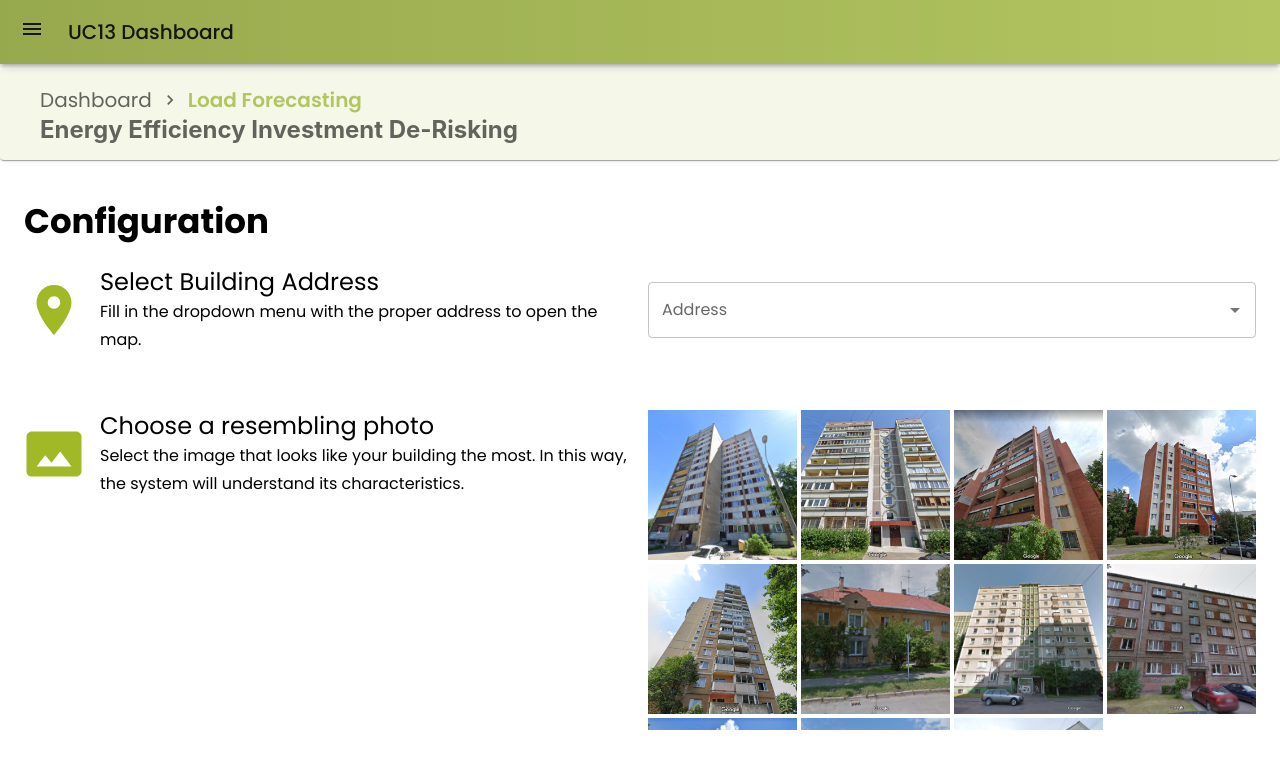
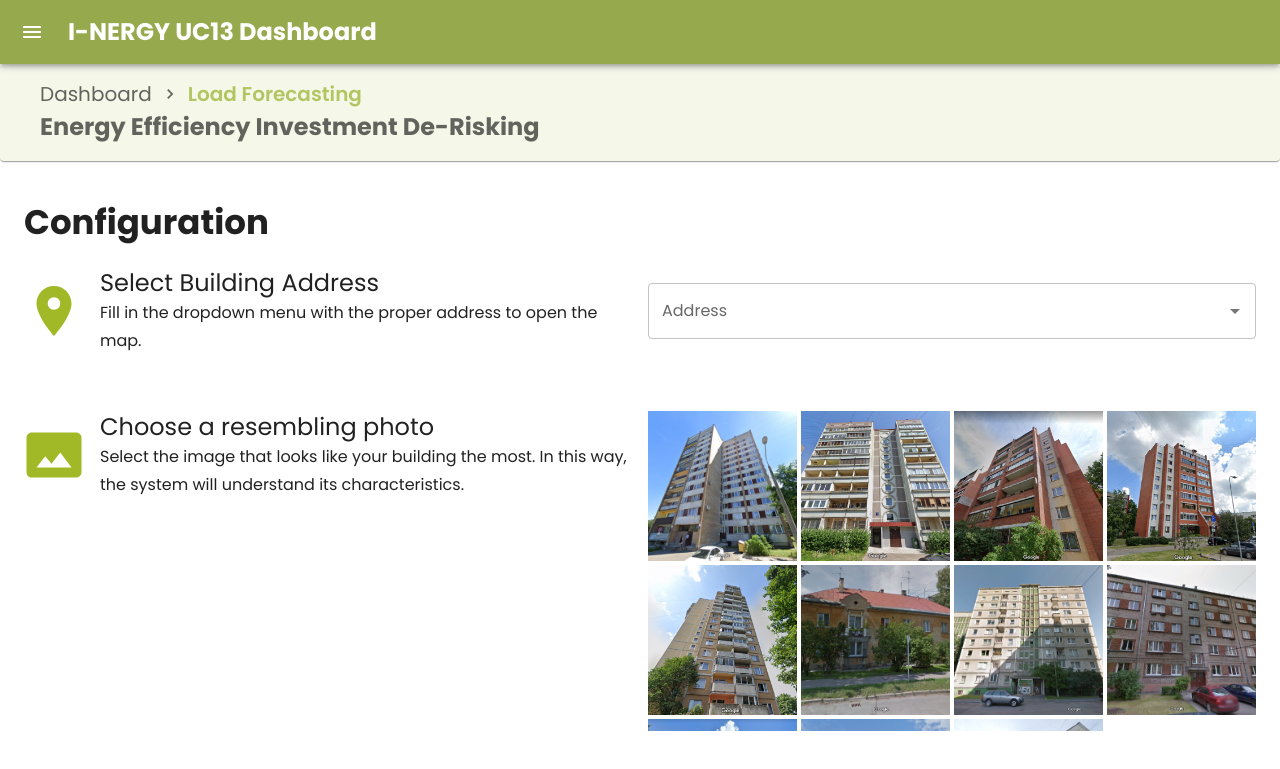
Before and after one commit to I-NERGY/EEI_Service_frontend, a React (Create React App) app: page /servicePath in a window 1280 px wide. Shown: the top 769 px of the page. Built offline with nearby package versions, Linux system fonts and the light colour scheme.

Commit message:
Layout.tsx various fixes, Breadcrumb.tsx minors

```diff
--- a/src/components/layout/Breadcrumb.tsx
+++ b/src/components/layout/Breadcrumb.tsx
@@ -20,7 +20,7 @@ const Breadcrumb = ({breadcrumbs, welcome_msg}: Props) => {
             pb: 2,
             // pt: {xs: 5, md: 1},
             backgroundColor: '#F5F8E9',
-            marginTop: '-18px',
+            // marginTop: '-18px',
             position: 'sticky'
         }}>
             <Stack spacing={2}>
--- a/src/components/layout/Layout.tsx
+++ b/src/components/layout/Layout.tsx
@@ -1,62 +1,55 @@
 import React, {ReactNode} from 'react';
+import {useNavigate, useLocation} from "react-router-dom";
 import {styled, useTheme} from '@mui/material/styles';
-import {useNavigate, useLocation} from "react-router-dom";
 
-import AppBar from '@mui/material/AppBar';
 import Box from '@mui/material/Box';
+import Drawer from '@mui/material/Drawer';
+import CssBaseline from '@mui/material/CssBaseline';
+import MuiAppBar, {AppBarProps as MuiAppBarProps} from '@mui/material/AppBar';
+import Toolbar from '@mui/material/Toolbar';
+import List from '@mui/material/List';
+import Typography from '@mui/material/Typography';
 import Divider from '@mui/material/Divider';
-import Drawer from '@mui/material/Drawer';
 import IconButton from '@mui/material/IconButton';
-import List from '@mui/material/List';
 import ListItem from '@mui/material/ListItem';
 import ListItemButton from '@mui/material/ListItemButton';
 import ListItemIcon from '@mui/material/ListItemIcon';
 import ListItemText from '@mui/material/ListItemText';
+
+import HomeOutlinedIcon from '@mui/icons-material/HomeOutlined';
+import SettingsOutlinedIcon from '@mui/icons-material/SettingsOutlined';
 import MenuIcon from '@mui/icons-material/Menu';
-import Toolbar from '@mui/material/Toolbar';
-import Typography from '@mui/material/Typography';
-
 import ChevronLeftIcon from '@mui/icons-material/ChevronLeft';
 import ChevronRightIcon from '@mui/icons-material/ChevronRight';
-import HomeOutlinedIcon from '@mui/icons-material/HomeOutlined';
-import SettingsOutlinedIcon from '@mui/icons-material/SettingsOutlined';
-import FooterContent from "./FooterContent";
-import MuiAppBar, {AppBarProps as MuiAppBarProps} from '@mui/material/AppBar';
 
 const drawerWidth = 260;
 
-interface Props {
-    children?: ReactNode
-}
-
-export default function Layout({children}: Props) {
-    const navigate = useNavigate()
-    const location = useLocation()
-    const theme = useTheme();
-    const [mobileOpen, setMobileOpen] = React.useState(false);
-
-    const Main = styled('main', {shouldForwardProp: (prop) => prop !== 'open'})(({theme}) => ({
-        flexGrow: 1, // padding: theme.spacing(3),
-        paddingTop: theme.spacing(3), paddingBottom: theme.spacing(3), transition: theme.transitions.create('margin', {
-            easing: theme.transitions.easing.sharp, duration: theme.transitions.duration.leavingScreen,
-        }), marginLeft: `0px`, ...(mobileOpen && {
+const Main = styled('main', {shouldForwardProp: (prop) => prop !== 'open'})<{
+    open?: boolean;
+}>(({theme, open}) => ({
+    flexGrow: 1,
+    // padding: theme.spacing(3),
     transition: theme.transitions.create('margin', {
-                easing: theme.transitions.easing.easeOut, duration: theme.transitions.duration.enteringScreen,
-            }), marginLeft: drawerWidth,
+        easing: theme.transitions.easing.sharp,
+        duration: theme.transitions.duration.leavingScreen,
     }),
-    }),);
-    const DrawerHeader = styled('div')(({theme}) => ({
-        display: 'flex', alignItems: 'center', padding: theme.spacing(0, 1), // necessary for content to be below app bar
-        ...theme.mixins.toolbar, minHeight: '40px !important', justifyContent: 'flex-end',
+    marginLeft: `-${drawerWidth}px`,
+    ...(open && {
+        transition: theme.transitions.create('margin', {
+            easing: theme.transitions.easing.easeOut,
+            duration: theme.transitions.duration.enteringScreen,
+        }),
+        marginLeft: 0,
+    }),
 }));
 
-    interface FooterProps extends MuiAppBarProps {
+interface AppBarProps extends MuiAppBarProps {
     open?: boolean;
 }
 
-    const Footer = styled(MuiAppBar, {
+const AppBar = styled(MuiAppBar, {
     shouldForwardProp: (prop) => prop !== 'open',
-    })<FooterProps>(({theme, open}) => ({
+})<AppBarProps>(({theme, open}) => ({
     transition: theme.transitions.create(['margin', 'width'], {
         easing: theme.transitions.easing.sharp,
         duration: theme.transitions.duration.leavingScreen,
@@ -71,6 +64,28 @@ export default function Layout({children}: Props) {
     }),
 }));
 
+const DrawerHeader = styled('div')(({theme}) => ({
+    display: 'flex',
+    alignItems: 'center',
+    padding: theme.spacing(0, 1),
+    // necessary for content to be below app bar
+    ...theme.mixins.toolbar,
+    justifyContent: 'flex-end',
+}));
+
+interface Props {
+    children?: ReactNode
+}
+
+export default function PersistentDrawerLeft({children}: Props) {
+    const theme = useTheme();
+    const [open, setOpen] = React.useState(false);
+
+    const navigate = useNavigate()
+    const location = useLocation()
+
+    const handleDrawerToggle = () => setOpen(!open);
+
     const navItems = [
         {title: 'Homepage', icon: <HomeOutlinedIcon sx={{color: theme.palette.primary.main}}/>, path: '/'},
         {
@@ -79,8 +94,6 @@ export default function Layout({children}: Props) {
             path: '/servicePath'
         }
     ];
-
-    const handleDrawerToggle = () => setMobileOpen(!mobileOpen);
 
     const drawer = (
         <Box sx={{textAlign: 'center', minHeight: '100vh'}}>
@@ -95,7 +108,7 @@ export default function Layout({children}: Props) {
                 {navItems.map((item) => (
                     <ListItem key={item.path} disablePadding
                               sx={{
-                                  background: location.pathname === item.path ? 'linear-gradient(270deg, rgba(151,169,77,1) 60%, rgba(255,255,255,1) 100%)' : '',
+                                  background: location.pathname === item.path ? 'linear-gradient(270deg, rgba(151,169,77,1) 55%, rgba(255,255,255,1) 100%)' : '',
                                   border: location.pathname === item.path ? '1px solid rgba(151,169,77,1)' : '',
                                   borderRadius: '10px', margin: 1, width: '95%'
                               }}>
@@ -114,62 +127,42 @@ export default function Layout({children}: Props) {
     );
 
     return (
-        <Box sx={{display: 'flex', minHeight: '100vh'}}>
-            <AppBar component="nav" sx={{
-                background: theme.palette.background.default, ...(mobileOpen && {
-                    width: `calc(100% - ${drawerWidth}px)`,
-                    marginLeft: `${drawerWidth}px`,
-                    transition: theme.transitions.create(['margin', 'width'], {
-                        easing: theme.transitions.easing.easeOut, duration: theme.transitions.duration.enteringScreen,
-                    }),
-                }),
-            }}>
+        <Box sx={{display: 'flex'}}>
+            <CssBaseline/>
+            <AppBar position="fixed" open={open}>
                 <Toolbar>
                     <IconButton
                         color="inherit"
                         aria-label="open drawer"
+                        onClick={handleDrawerToggle}
                         edge="start"
-                        onClick={handleDrawerToggle}
-                        sx={{mr: 2, display: mobileOpen ? 'none' : 'block'}}
+                        sx={{mr: 2, color: 'white', ...(open && {display: 'none'})}}
                     >
                         <MenuIcon/>
                     </IconButton>
-                    <Typography
-                        variant="h6"
-                        component="div"
-                        sx={{flexGrow: 1, display: {xs: 'none', sm: 'block'}}}
-                    >
-                        UC13 Dashboard
+                    <Typography variant="h5" noWrap component="div" color={'white'} fontWeight={'bold'}>
+                        I-NERGY UC13 Dashboard
                     </Typography>
-                    {/*<Box sx={{ display: { xs: 'none', sm: 'block' } }}>*/}
-                    {/*    {navItems.map((item) => (*/}
-                    {/*        <Button key={item} sx={{ color: '#fff' }}>*/}
-                    {/*            {item}*/}
-                    {/*        </Button>*/}
-                    {/*    ))}*/}
-                    {/*</Box>*/}
                 </Toolbar>
             </AppBar>
-            <Box component="nav">
             <Drawer
+                sx={{
+                    width: drawerWidth,
+                    flexShrink: 0,
+                    '& .MuiDrawer-paper': {
+                        width: drawerWidth,
+                        boxSizing: 'border-box',
+                    },
+                }}
                 variant="persistent"
-                    open={mobileOpen}
-                    hideBackdrop={true}
-                    onClose={handleDrawerToggle}
-                    ModalProps={{
-                        keepMounted: true, // Better open performance on mobile.
-                    }}
-                    sx={{
-                        '& .MuiDrawer-paper': {boxSizing: 'border-box', width: drawerWidth},
-                    }}
+                anchor="left"
+                open={open}
             >
                 {drawer}
             </Drawer>
-            </Box>
-            <Main style={{overflow: 'auto', paddingBottom: 0, display: 'flex', flexDirection: 'column'}}>
-                {location.pathname !== '/' ? <Toolbar/> : null}
+            <Main open={open}>
+                <DrawerHeader/>
                 {children}
-                <Footer sx={{position: 'sticky', mt: 'auto'}}><FooterContent/></Footer>
             </Main>
         </Box>
     );
```
Lines whose indentation alone changed are shown as unchanged.
